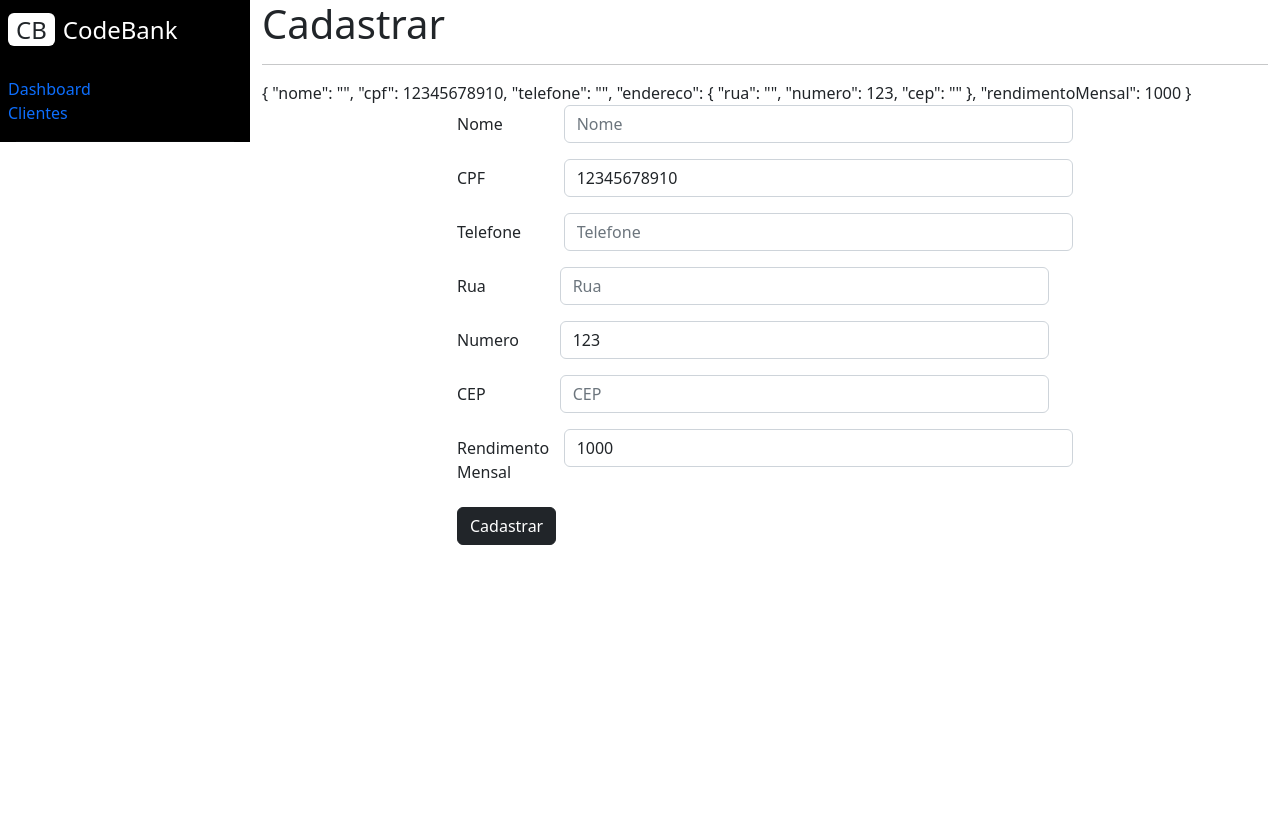
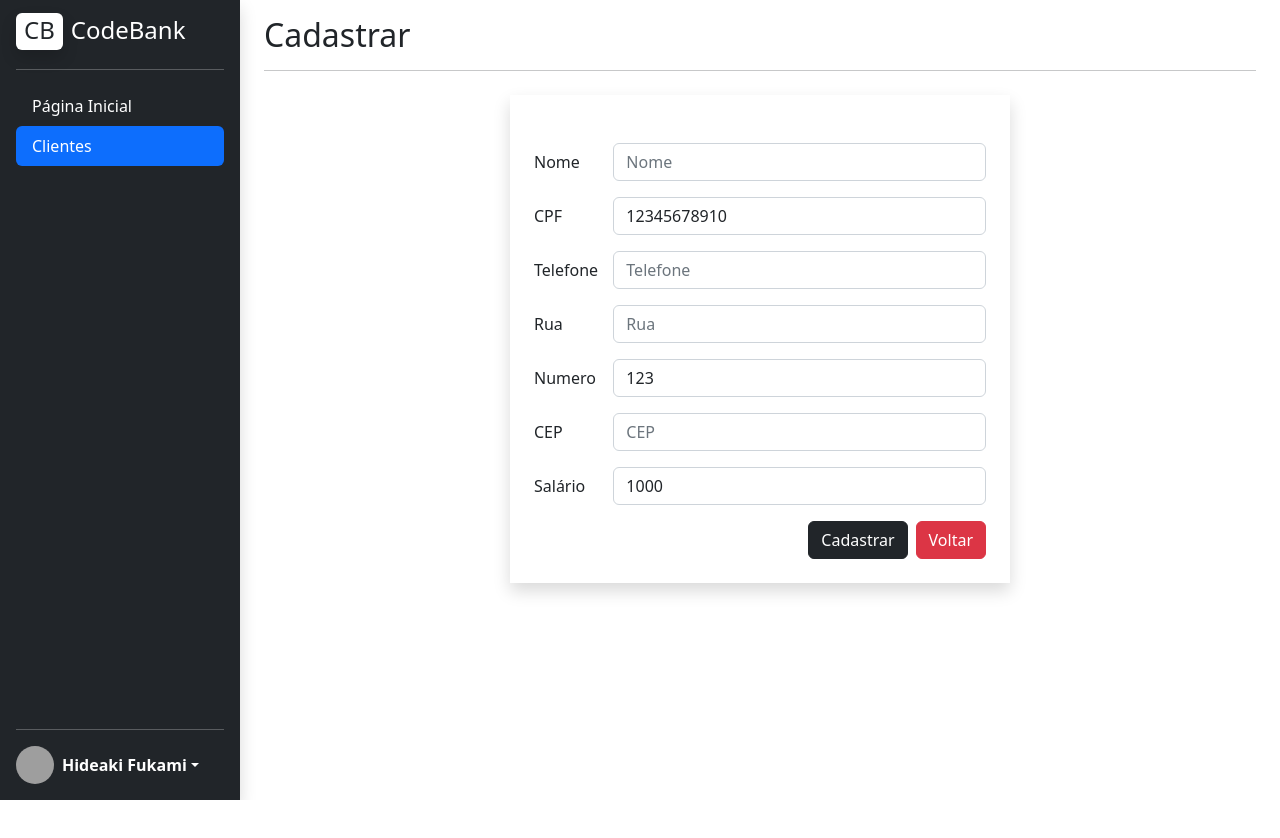
Before and after one commit to hideakifukami/emprestimo-api-front-end, an Angular app: page /clientes/cadastrar in a window 1280 px wide. Shown: the top 838 px of the page. After the commit the page ends 800 px from the top, so only its background shows below. Built offline with nearby package versions, Linux system fonts and the light colour scheme; grey boxes are pictures that could not be loaded.

Commit message:
Atualização de Layout

```diff
--- a/src/app/app.component.html
+++ b/src/app/app.component.html
@@ -1,5 +1,5 @@
 <main>
-  <app-sidebar></app-sidebar>
+  <app-navbar></app-navbar>
   <div class="container-fluid">
     <div class="row">
       <div class="col">
--- a/src/app/components/navbar/navbar.component.css
+++ b/src/app/components/navbar/navbar.component.css
@@ -1,3 +1,4 @@
 .sidebar-nav {
   height: 100vh;
+  width: 240px;
 }
--- a/src/app/components/navbar/navbar.component.html
+++ b/src/app/components/navbar/navbar.component.html
@@ -1,12 +1,12 @@
-<div class="sidebar-nav d-flex flex-column flex-shrink-0 p-3 text-bg-dark" style="width: 280px;">
-  <a routerLink="/home" class="d-flex align-items-center mb-3 mb-md-0 me-md-auto text-white text-decoration-none">
-    <span class="fs-4">Controle de Empréstimos</span>
+<div class="sidebar-nav d-flex flex-column flex-shrink-0 p-3 text-bg-dark shadow">
+  <a routerLink="/home" class="d-flex align-items-center text-white text-decoration-none">
+    <h1 class="fs-4"><span class="bg-white text-dark rounded shadow px-2 pb-1 me-2">CB</span>CodeBank</h1>
   </a>
   <hr>
   <ul class="nav nav-pills flex-column mb-auto">
     <li class="nav-item">
-      <a routerLink="/home" routerLinkActive="active" class="nav-link text-white">
-        Home
+      <a routerLink="/home" routerLinkActive="active" class=" nav-link text-white">
+        Página Inicial
       </a>
     </li>
     <li>
@@ -18,12 +18,12 @@
   <hr>
   <div class="dropdown">
     <a href="#" class="d-flex align-items-center text-white text-decoration-none dropdown-toggle" data-bs-toggle="dropdown" aria-expanded="false">
-      <img src="https://github.com/mdo.png" alt="" width="32" height="32" class="rounded-circle me-2">
-      <strong>Minsait</strong>
+      <img src="https://github.com/hideakifukami.png" alt="Imagem de Hideaki Fukami, desenvolvedor da página." width="38" height="38" class="rounded-circle me-2">
+      <strong>Hideaki Fukami</strong>
     </a>
     <ul class="dropdown-menu dropdown-menu-dark text-small shadow">
-      <li><a class="dropdown-item" href="#">Configurações</a></li>
-      <li><a class="dropdown-item" href="#">Ajuda</a></li>
+      <li><a class="dropdown-item" href="https://www.linkedin.com/in/hideaki-fukami" target="_blank">LinkedIn</a></li>
+      <li><a class="dropdown-item" href="https://github.com/hideakifukami" target="_blank">GitHub</a></li>
     </ul>
   </div>
 </div>
--- a/src/app/components/navbar/navbar.component.ts
+++ b/src/app/components/navbar/navbar.component.ts
@@ -1,4 +1,5 @@
 import { Component } from '@angular/core';
+import { faBars, faHouse, faPeopleArrows } from '@fortawesome/free-solid-svg-icons';
 
 @Component({
   selector: 'app-navbar',
@@ -6,5 +7,8 @@ import { Component } from '@angular/core';
   styleUrls: ['./navbar.component.css']
 })
 export class NavbarComponent {
+  faBars = faBars;
+  faHouse = faHouse;
+  faPeopleArrows = faPeopleArrows;
 
 }
--- a/src/app/components/sidebar/sidebar.component.html
+++ b/src/app/components/sidebar/sidebar.component.html
@@ -3,15 +3,15 @@
 
     <div class="header-box px-2 pt-3 pb-4">
       <h1 class="fs-4"><span class="bg-white text-dark rounded shadow px-2 me-2">CB</span><span class="text-white">CodeBank</span></h1>
-      <button class="btn d-md-none d-block close-btn px-1 py-o text-white"><fa-icon [icon]="faBars" class="fal fa-stream"></fa-icon></button>
+      <button class="btn d-md-none d-block close-btn px-1 py-o text-white"><fa-icon [icon]="faBars"></fa-icon></button>
     </div>
 
     <ul class="list-unstyled px-2">
       <li>
-        <a href="#" class="text-decoration-none">Dashboard</a>
+        <a href="#" class="text-decoration-none"><fa-icon [icon]="faHouse"></fa-icon> Página Inicial</a>
       </li>
       <li>
-        <a href="#" class="text-decoration-none">Clientes</a>
+        <a href="#" class="text-decoration-none"><fa-icon [icon]="faPeopleArrows"></fa-icon> Clientes</a>
       </li>
     </ul>
     <hr class="h-color mx-3">
--- a/src/app/components/sidebar/sidebar.component.ts
+++ b/src/app/components/sidebar/sidebar.component.ts
@@ -1,5 +1,5 @@
 import { Component } from '@angular/core';
-import { faBars } from '@fortawesome/free-solid-svg-icons';
+import { faBars, faHouse, faPeopleArrows } from '@fortawesome/free-solid-svg-icons';
 
 @Component({
   selector: 'app-sidebar',
@@ -8,4 +8,7 @@ import { faBars } from '@fortawesome/free-solid-svg-icons';
 })
 export class SidebarComponent {
   faBars = faBars;
+  faHouse = faHouse;
+  faPeopleArrows = faPeopleArrows;
+
 }
--- a/src/app/pages/cadastrar-atualizar-clientes/cadastrar-atualizar-clientes.component.css
+++ b/src/app/pages/cadastrar-atualizar-clientes/cadastrar-atualizar-clientes.component.css
@@ -1,3 +1,10 @@
-div.container-fluid {
-  width: 50vw;
+div #panel {
+  max-width: 500px;
+  min-width: 300px;
+  margin: auto;
 }
+
+div .endereco {
+  margin: 0;
+  padding: 0;
+}
--- a/src/app/pages/cadastrar-atualizar-clientes/cadastrar-atualizar-clientes.component.html
+++ b/src/app/pages/cadastrar-atualizar-clientes/cadastrar-atualizar-clientes.component.html
@@ -1,3 +1,4 @@
+<!--
 <h1 class="display-6">{{ clienteCpf ? 'Editar' : 'Cadastrar' }}</h1>
 <hr />
 
@@ -51,3 +52,64 @@
     <button type="submit"  class="btn btn-dark">{{ clienteCpf ? 'Editar' : 'Cadastrar' }}</button>
   </form>
 </div>
+-->
+
+<div class="container">
+  <h1 class="display-6 fs-2 pt-3" >{{ clienteCpf ? 'Editar' : 'Cadastrar' }}</h1>
+  <hr>
+
+  <div id="panel" class="panel panel-default no-padding bg-whit shadow px-4 py-4 pt-5 mt-4" >
+    <div class="panel-body no-padding">
+      <form [formGroup]= "clienteForm" (ngSubmit)="cadastrar()">
+        <div class="row mb-3">
+          <label for="nome" class="col-sm-2 col-form-label">Nome</label>
+          <div class="col-sm-10">
+            <input type="text" class="form-control" id="nome" placeholder="Nome" formControlName="nome" >
+          </div>
+        </div>
+        <div class="row mb-3">
+          <label for="cpf" class="col-sm-2 col-form-label">CPF</label>
+          <div class="col-sm-10">
+            <input type="text" class="form-control" id="cpf" placeholder="CPF" formControlName="cpf" >
+          </div>
+        </div>
+        <div class="row mb-3">
+          <label for="telefone" class="col-sm-2 col-form-label">Telefone</label>
+          <div class="col-sm-10">
+            <input type="text" class="form-control" id="telefone" placeholder="Telefone" formControlName="telefone" max="11" min="0" >
+          </div>
+        </div>
+        <div formGroupName="endereco" class="row">
+          <div class="endereco row mb-3">
+            <label for="rua" class="col-sm-2 col-form-label">Rua</label>
+            <div class="col-sm-10">
+              <input type="text" class="form-control" id="rua" placeholder="Rua" formControlName="rua">
+            </div>
+          </div>
+          <div class="endereco row mb-3">
+            <label for="numero" class="col-sm-2 col-form-label">Numero</label>
+            <div class="col-sm-10">
+              <input type="text" class="form-control" id="numero" placeholder="Numero" formControlName="numero">
+            </div>
+          </div>
+          <div class="endereco row mb-3">
+            <label for="cep" class="col-sm-2 col-form-label">CEP</label>
+            <div class="col-sm-10">
+              <input type="text" class="form-control" id="cep" placeholder="CEP" formControlName="cep">
+            </div>
+          </div>
+        </div>
+        <div class="row mb-3">
+          <label for="rendimentoMensal" class="col-sm-2 col-form-label">Salário</label>
+          <div class="col-sm-10">
+            <input type="text" class="form-control" id="rendimentoMensal" placeholder="Rendimento Mensal" formControlName="rendimentoMensal">
+          </div>
+        </div>
+        <div class="d-flex justify-content-end">
+          <button type="submit"  class="btn btn-dark">{{ clienteCpf ? 'Editar' : 'Cadastrar' }}</button>
+          <a routerLink="/clientes"><button type="text" class="btn btn-danger ms-2">Voltar</button></a>
+        </div>
+      </form>
+    </div>
+  </div>
+</div><!-- End of .container -->
--- a/src/app/pages/clientes/clientes.component.html
+++ b/src/app/pages/clientes/clientes.component.html
@@ -1,7 +1,8 @@
-<h1 class="display-6">Clientes</h1>
+<div class="container">
+  <h1 class="display-6 fs-2 pt-3">Clientes</h1>
   <hr>
-<a routerLink="/clientes/cadastrar" class="btn btn-dark">Novo</a>
-<table class="table table-striped table-bordered mt-3">
+  <a routerLink="/clientes/cadastrar" class="btn btn-dark shadow">Cadastrar Cliente</a>
+  <table class="table table-striped table-bordered mt-3 shadow">
     <thead>
       <tr>
         <th scope="col">Nome</th>
@@ -30,3 +31,4 @@
       </tr>
     </tbody>
   </table>
+</div>
--- a/src/app/pages/clientes/clientes.component.ts
+++ b/src/app/pages/clientes/clientes.component.ts
@@ -21,18 +21,18 @@ export class ClientesComponent {
   deletar(cpf: number) {
     this.clientesService.retornarCliente(cpf).subscribe(result => {
       Swal.fire({
-        title: 'Tem certeza que gostaria de deletar este cliente?',
+        title: 'Cuidado! Tem certeza que deseja deletar o cliente?',
         showDenyButton: true,
         showCancelButton: false,
         confirmButtonText: 'Deletar',
-        denyButtonText: `Não deletar`,
+        denyButtonText: `Cancelar`,
       }).then((result) => {
         if (result.isConfirmed) {
           this.clientesService.deletarCliente(cpf).subscribe(result => {
-            Swal.fire('Cliente deletado com sucesso!', '', 'success').then((recarregar) => {window.location.reload();})
+            Swal.fire('Parabéns!', 'Cliente deletado com sucesso!', 'success').then((recarregar) => {window.location.reload();})
           })
         } else if (result.isDenied) {
-          Swal.fire('Cliente não deletado.', '', 'info').then((recarregar) => {window.location.reload();})
+          Swal.fire('Cuidado!', 'Clientes deletados não podem ser recuperados!', 'info').then((recarregar) => {window.location.reload();})
         }
       })
     }), (error: any) => {
--- a/src/app/pages/home/home.component.html
+++ b/src/app/pages/home/home.component.html
@@ -1,6 +1,26 @@
-<div class="container-fluid">
-  <div class="row">
-    <div class="col bg-primary">Coluna 1</div>
-    <div class="col bg-danger">Coluna 2</div>
+<div class="container">
+  <h1 class="display-6 fs-2 pt-3">Página Inicial</h1>
+  <hr>
+
+  <div class="card shadow">
+    <div class="card-header">
+      Página Inicial > Clientes
+    </div>
+    <div class="card-body">
+      <h5 class="card-title">Listar Clientes</h5>
+      <p class="card-text">Página com listagem de todos os clientes cadastrados no sistema.</p>
+      <a routerLink="/clientes" class="btn btn-primary">Vamos lá!</a>
+    </div>
+  </div>
+
+  <div class="card shadow mt-3">
+    <div class="card-header">
+      Página Inicial > Clientes > Cadastrar
+    </div>
+    <div class="card-body">
+      <h5 class="card-title">Cadastrar Cliente</h5>
+      <p class="card-text">Página com formulário para receber dados de novo cliente.</p>
+      <a routerLink="/clientes/cadastrar" class="btn btn-primary">Vamos lá!</a>
+    </div>
   </div>
 </div>
```
Also changed, not shown: src/assets/perfil.png (added). Lines whose indentation alone changed are shown as unchanged.
